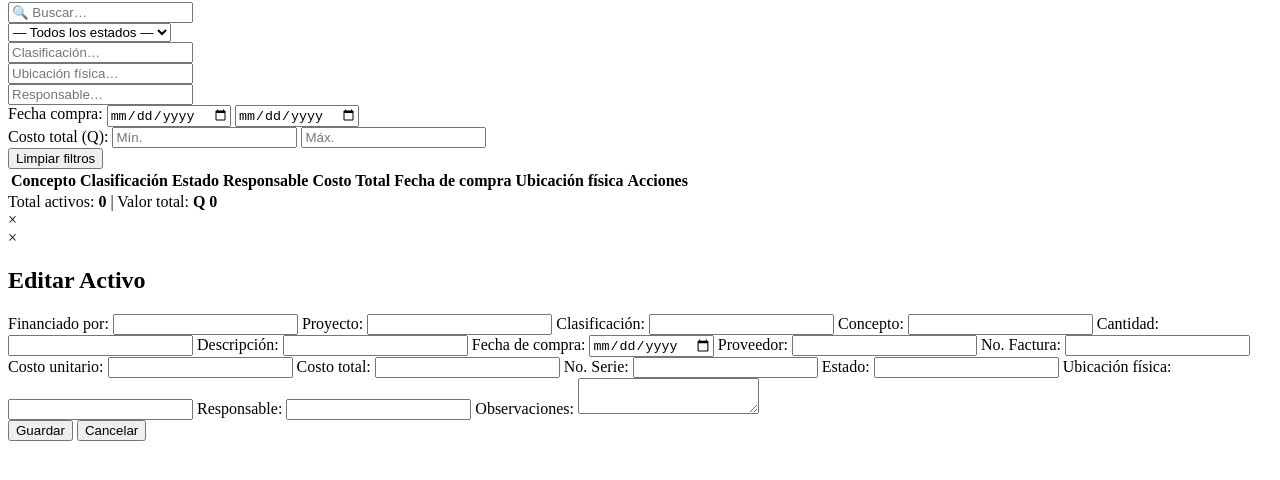
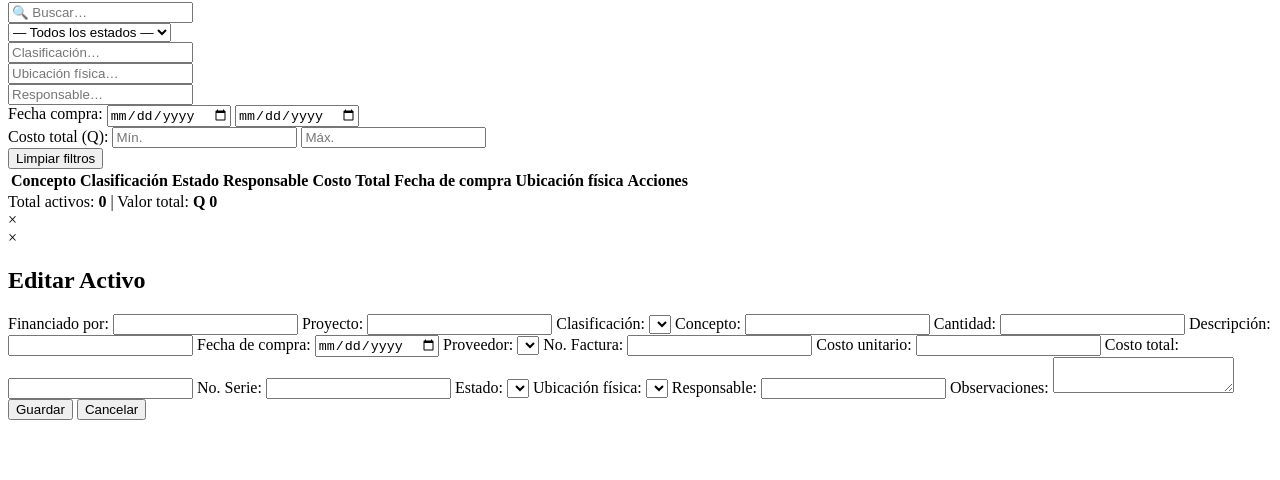
Before and after one commit to DanielMorales1103/FGT, an Electron app: page src/frontend/pages/activos/index.html in a window 1280 px wide. Shown: the part 64-544 px from the top of the page. Drawn offline with Linux system fonts and the light colour scheme.

Commit message:
selects en edit

```diff
--- a/src/frontend/pages/activos/index.html
+++ b/src/frontend/pages/activos/index.html
@@ -84,18 +84,18 @@
             <div class="form-grid">
                 <label>Financiado por: <input type="text" id="edit-financiado_por"></label>
                 <label>Proyecto: <input type="text" id="edit-proyecto"></label>
-                <label>Clasificación: <input type="text" id="edit-clasificacion"></label>
+                <label>Clasificación: <select id="edit-clasificacion"></select></label>
                 <label>Concepto: <input type="text" id="edit-concepto"></label>
                 <label>Cantidad: <input type="number" id="edit-cantidad"></label>
                 <label>Descripción: <input type="text" id="edit-descripcion"></label>
                 <label>Fecha de compra: <input type="date" id="edit-fecha_compra"></label>
-                <label>Proveedor: <input type="text" id="edit-proveedor"></label>
+                <label>Proveedor: <select id="edit-proveedor"></select></label>
                 <label>No. Factura: <input type="text" id="edit-no_factura"></label>
                 <label>Costo unitario: <input type="number" id="edit-costo_unitario"></label>
                 <label>Costo total: <input type="number" id="edit-costo_total" readonly></label>
                 <label>No. Serie: <input type="text" id="edit-no_serie"></label>
-                <label>Estado: <input type="text" id="edit-estado"></label>
-                <label>Ubicación física: <input type="text" id="edit-ubicacion_fisica"></label>
+                <label>Estado: <select id="edit-estado"></select></label>
+                <label>Ubicación física: <select id="edit-ubicacion_fisica"></select></label>
                 <label>Responsable: <input type="text" id="edit-responsable"></label>
                 <label>Observaciones: <textarea id="edit-observaciones"></textarea></label>
             </div>
--- a/src/frontend/pages/activos/style.css
+++ b/src/frontend/pages/activos/style.css
@@ -111,7 +111,8 @@
     flex-direction: column;
     font-weight: bold;
 }
-.form-grid input {
+.form-grid input
+, .form-grid select, .form-grid textarea {
     padding: 8px;
     margin-top: 4px;
     border-radius: 4px;
```
